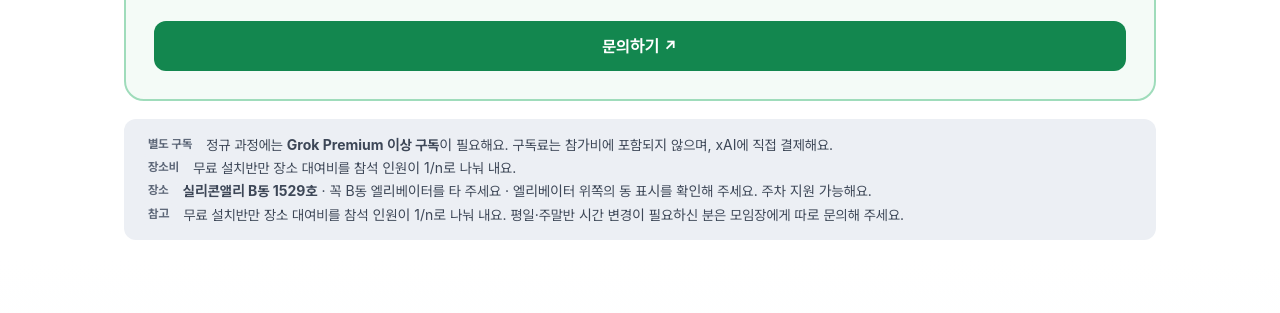
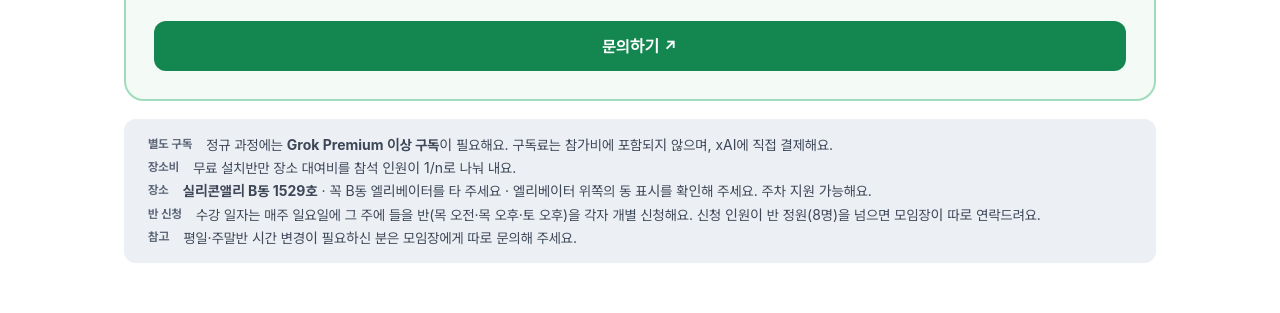
Before and after one commit to aihubos/builderslab-batch2, a plain HTML site: page index.html in a window 1280 px wide. Shown: the part 2249-2562 px from the top of the page. Drawn offline with Linux system fonts and the light colour scheme; a web font is replaced by a local one.

Commit message:
반 신청 안내 추가: 매주 일요일 개별 신청, 정원 초과 시 모임장 연락

```diff
--- a/index.html
+++ b/index.html
@@ -58,7 +58,7 @@
           <dl><div><dt>일시</dt><dd>12/26(토) 10:00–12:00</dd></div><div><dt>대상</dt><dd>평일 오전반 · 평일 오후반 · 주말반 모두 함께 참여 가능</dd></div><div><dt>준비</dt><dd><strong><mark>5천 원어치 간식 하나</mark></strong><small>각자 하나씩 가져와서 나눠 먹어요</small></dd></div></dl>
           <a class="r-btn free" href="https://is.gd/5RiTWl" target="_blank" rel="noopener noreferrer">문의하기 ↗</a></article>
       </div>
-      <p class="tcard-sub"><em class="pill sub">별도 구독</em>정규 과정에는 <strong>Grok Premium 이상 구독</strong>이 필요해요. 구독료는 참가비에 포함되지 않으며, xAI에 직접 결제해요.<br><em class="pill sub">장소비</em>무료 설치반만 장소 대여비를 참석 인원이 1/n로 나눠 내요.<br><em class="pill sub">장소</em><strong>실리콘앨리 B동 1529호</strong> · 꼭 B동 엘리베이터를 타 주세요 · 엘리베이터 위쪽의 동 표시를 확인해 주세요. 주차 지원 가능해요.<br><em class="pill sub">참고</em>무료 설치반만 장소 대여비를 참석 인원이 1/n로 나눠 내요. 평일·주말반 시간 변경이 필요하신 분은 모임장에게 따로 문의해 주세요.</p>
+      <p class="tcard-sub"><em class="pill sub">별도 구독</em>정규 과정에는 <strong>Grok Premium 이상 구독</strong>이 필요해요. 구독료는 참가비에 포함되지 않으며, xAI에 직접 결제해요.<br><em class="pill sub">장소비</em>무료 설치반만 장소 대여비를 참석 인원이 1/n로 나눠 내요.<br><em class="pill sub">장소</em><strong>실리콘앨리 B동 1529호</strong> · 꼭 B동 엘리베이터를 타 주세요 · 엘리베이터 위쪽의 동 표시를 확인해 주세요. 주차 지원 가능해요.<br><em class="pill sub">반 신청</em>수강 일자는 매주 일요일에 그 주에 들을 반(목 오전·목 오후·토 오후)을 각자 개별 신청해요. 신청 인원이 반 정원(8명)을 넘으면 모임장이 따로 연락드려요.<br><em class="pill sub">참고</em>평일·주말반 시간 변경이 필요하신 분은 모임장에게 따로 문의해 주세요.</p>
     </div></section>
 
     <section class="r-sec gb" id="grokbot"><div class="r-wrap gb-grid">
@@ -166,6 +166,7 @@
         <div><dt>정규 과정</dt><dd><span>정규 수업 4회 · 회당 2시간 · 수강생 8명 + 강사 1명</span><span>회차별 대표 요청문 · 공통 예제</span><span>주차 지원 가능</span></dd></div>
         <div><dt>장소</dt><dd><span>실리콘앨리 B동 1529호</span><span>꼭 B동 엘리베이터를 타 주세요 · 엘리베이터 위쪽의 동 표시를 확인해 주세요</span></dd></div>
         <div><dt>반</dt><dd><span>평일 오전반 목 10–12시 · 11/26 · 12/3 · 12/10 · 12/17</span><span>평일 오후반 목 13:30–15:30 · 11/26 · 12/3 · 12/10 · 12/17</span><span>주말반 토 13:30–15:30 · 11/28 · 12/5 · 12/12 · 12/19</span></dd></div>
+        <div><dt>반 신청</dt><dd><span>매주 일요일, 그 주에 들을 반(목 오전·목 오후·토 오후)을 각자 개별 신청</span><span>신청 인원이 반 정원(8명)을 넘으면 모임장이 따로 연락</span></dd></div>
         <div><dt>5주차</dt><dd><span><strong><mark>빌더스 데이 다과회</mark></strong> · 12/26(토) 10–12시 · 모든 반 함께</span><span>각자 5천 원어치 간식 하나씩 가져오기</span></dd></div>
         <div><dt>준비물</dt><dd><span>노트북</span><span>구글 계정 (평소 쓰는 계정 · Grok Bot 로그인용)</span><span>Grok Premium 이상 구독</span></dd></div>
       </dl>
@@ -174,7 +175,7 @@
         <div class="paid"><em class="pill paid">4주 4회 · 총 12만원</em><strong>2기 정규 과정</strong><p>평일 오전·오후반 11/26(목) · 주말반 11/28(토) 시작</p><a class="r-btn" href="https://is.gd/5RiTWl" target="_blank" rel="noopener noreferrer">2기 신청·문의 ↗</a></div>
         <div class="free party"><em class="pill free">5주차 · 모든 반</em><strong>빌더스 데이 다과회</strong><p>12/26(토) 10–12시 · 간식 5천 원어치 지참</p><a class="r-btn free" href="https://is.gd/5RiTWl" target="_blank" rel="noopener noreferrer">문의하기 ↗</a></div>
       </div>
-      <p class="r-price-foot">신청·문의는 모두 <a href="https://is.gd/5RiTWl" target="_blank" rel="noopener noreferrer">https://is.gd/5RiTWl</a> 로 받아요. 평일·주말반 시간 변경이 필요하신 분은 모임장에게 따로 문의해 주세요.</p>
+      <p class="r-price-foot">신청·문의는 모두 <a href="https://is.gd/5RiTWl" target="_blank" rel="noopener noreferrer">https://is.gd/5RiTWl</a> 로 받아요. 수강 일자는 매주 일요일에 그 주에 들을 반(목 오전·목 오후·토 오후)을 각자 개별 신청해요. 신청 인원이 반 정원(8명)을 넘으면 모임장이 따로 연락드려요. 무료 설치반만 장소 대여비를 참석 인원이 1/n로 나눠 내요. 평일·주말반 시간 변경이 필요하신 분은 모임장에게 따로 문의해 주세요.</p>
     </div></section>
 
     <section class="r-sec" id="faq"><div class="r-narrow">
@@ -187,6 +188,7 @@
 <details class="faq"><summary>무료 설치반만 들어도 되나요?<i aria-hidden="true"></i></summary><p>네, 무료 설치반은 누구나 수강료 없이 들을 수 있어요(정원 8명). 장소 대여비만 참석 인원이 1/n로 나눠 내요. 11/18(수) 18:00–19:00, 11/21(토) 14:00–15:00 두 번 열리니 편한 날 하나를 골라 오세요. Grok Bot 로그인과 첫 요청은 Premium 구독자만 진행해요.</p></details>
 <details class="faq"><summary>수업 장소는 어디인가요? 주차는 되나요?<i aria-hidden="true"></i></summary><p><strong>실리콘앨리 B동 1529호</strong>에서 오프라인으로 진행해요. 건물에 들어오시면 <strong>꼭 B동 엘리베이터</strong>를 타 주세요. 엘리베이터 위쪽에 적힌 동 표시를 확인하시면 돼요. 주차 지원도 가능해요. 무료 설치반도 같은 곳에서 열리고, 무료 설치반만 장소 대여비를 참석 인원이 1/n로 나눠 내요.</p></details>
 <details class="faq"><summary>빌더스 데이 다과회는 누가 참여하나요?<i aria-hidden="true"></i></summary><p>4주 수업이 끝난 뒤 5주차 12/26(토) 오전 10–12시에 열려요. 평일 오전반·오후반·주말반 모두 함께 참여할 수 있어요. 간식을 나눠 먹으며 각자 AI를 어떻게 쓰고 있는지 후기를 나눠요. 각자 5천 원어치 간식 하나씩 가져와 주세요.</p></details>
+<details class="faq"><summary><em>중요</em>반은 어떻게 신청하나요?<i aria-hidden="true"></i></summary><p>수강 일자는 매주 일요일에 그 주에 들을 반(목 오전·목 오후·토 오후)을 각자 개별 신청해요. 신청 인원이 반 정원(8명)을 넘으면 모임장이 따로 연락드려요. 평일·주말반 시간 변경이 필요하신 분은 모임장에게 따로 문의해 주세요.</p></details>
 <details class="faq"><summary>반 시간을 바꿀 수 있나요?<i aria-hidden="true"></i></summary><p>평일·주말반 시간 변경이 필요하신 분은 모임장에게 따로 문의해 주세요. 신청·문의는 <a href="https://is.gd/5RiTWl" target="_blank" rel="noopener noreferrer">https://is.gd/5RiTWl</a> 로 받아요.</p></details></div>
     </div></section>
   </main>
```
